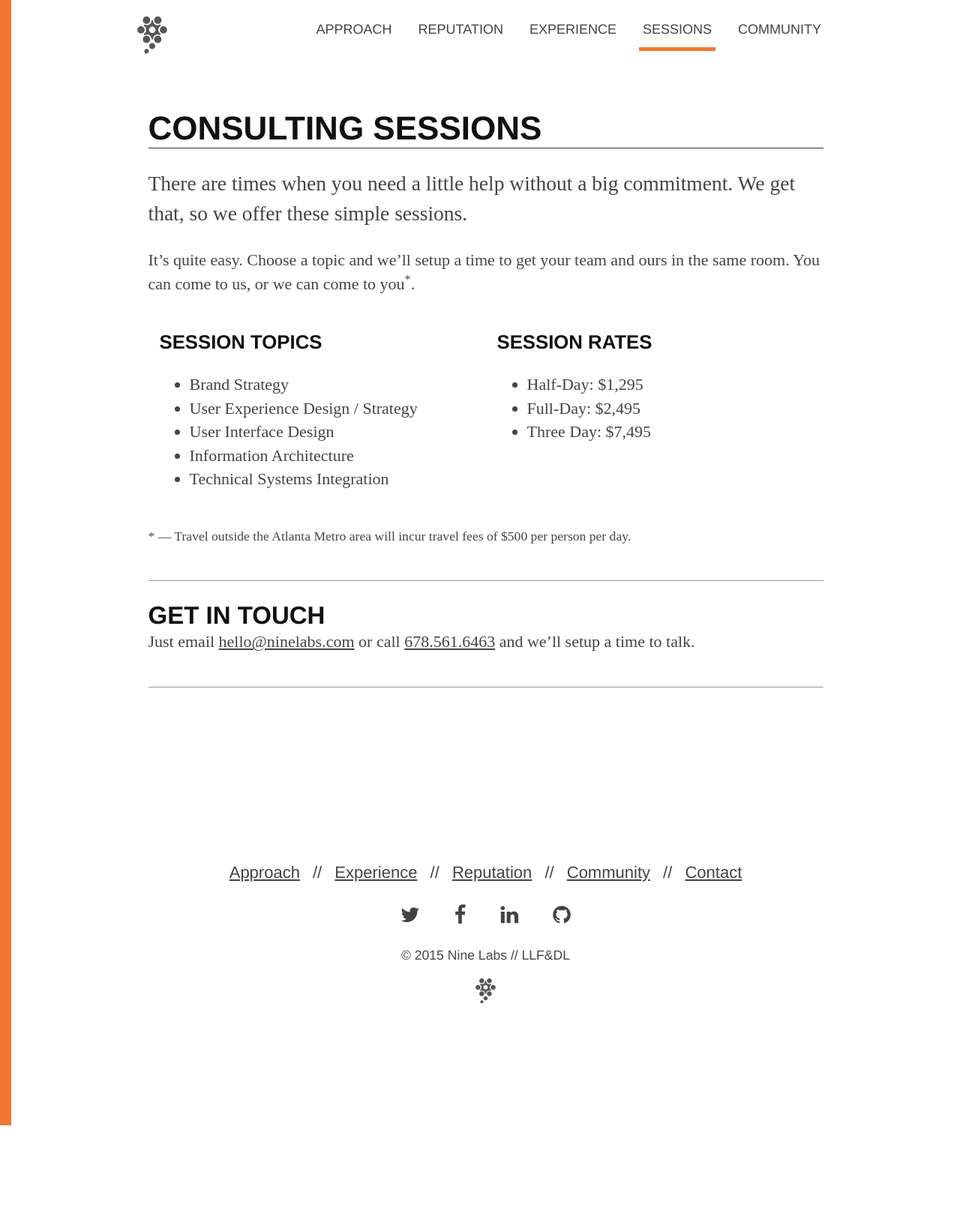
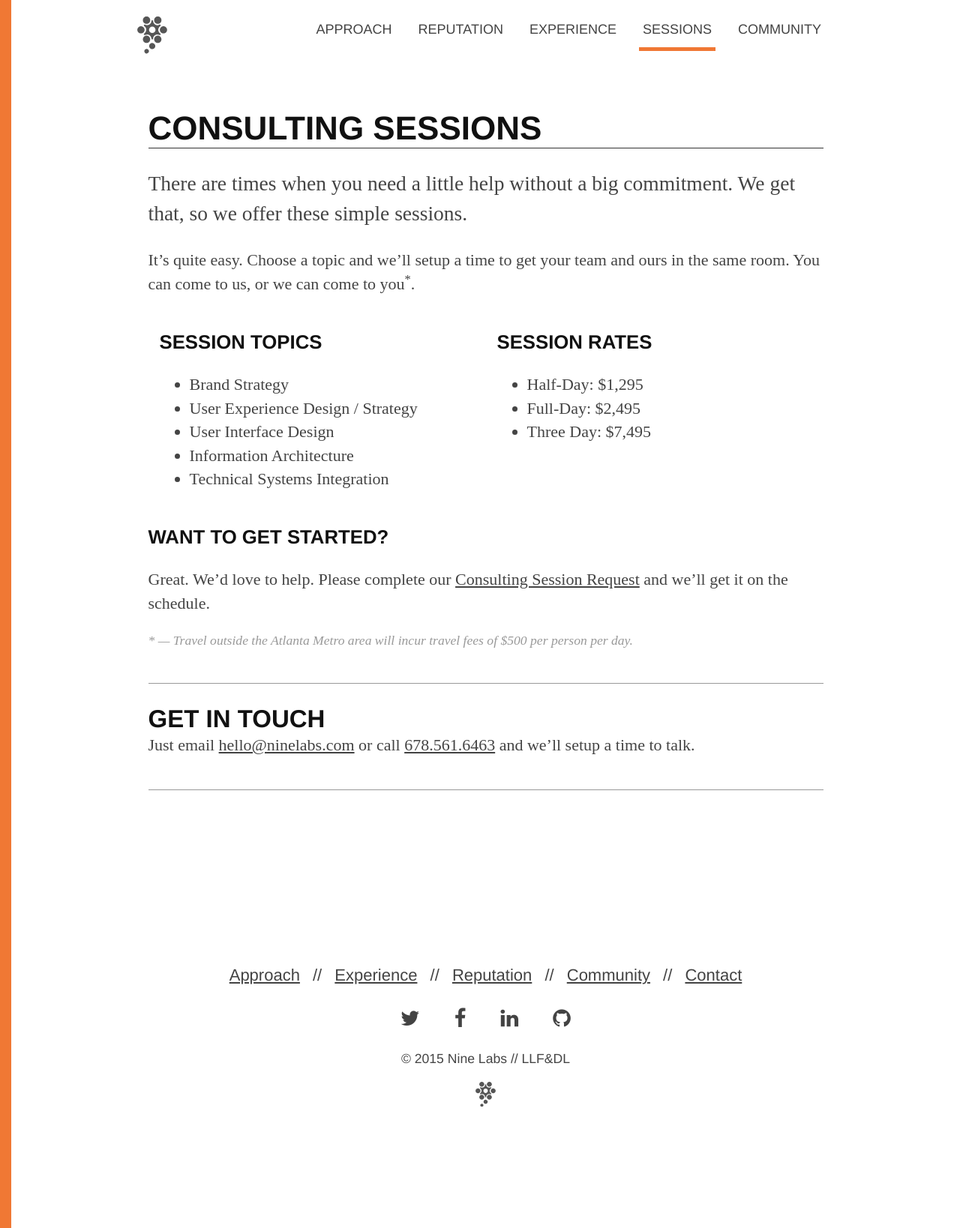
Before and after one commit to ninelabs/ninelabs.com, a Jekyll site: the page built from sessions/index.html, in a window 1280 px wide. Shown: the whole page at 75% size. Built offline with Jekyll 4.4.1, drawn with Linux system fonts in a browser that asks for light colours; nearby versions of some CDN libraries; Markdown is read by kramdown in place of the engine named in the settings; before the commit the page ends 1501 px from its top, so only the background shows below that.

Commit message:
session page content and new footnote class
Signed-off-by: J Cornelius <github@jcornelius.com>

```diff
--- a/css/styles.css
+++ b/css/styles.css
@@ -763,36 +763,47 @@ h1, h2, h3, h4, h5, h6 {
   font-size: 1.25em;
 }
 
-/* line 67, ../_sass/styles.scss */
+/* line 66, ../_sass/styles.scss */
 .media-object {
   padding: 8px 0;
 }
 
-/* line 77, ../_sass/styles.scss */
+/* line 76, ../_sass/styles.scss */
 .media-body p {
   margin: 0;
   padding: 0 0 1em;
 }
 
-/* line 85, ../_sass/styles.scss */
+/* line 83, ../_sass/styles.scss */
 .post-excerpt-container {
   border-bottom: 1px solid #999999;
   margin-bottom: 2em;
   padding-bottom: 2em;
 }
-/* line 92, ../_sass/styles.scss */
+/* line 90, ../_sass/styles.scss */
 .post-excerpt-container .post-meta p {
   color: #999999;
   font-size: .8em;
   margin: 5px 0 1em;
   padding: 0;
 }
-/* line 101, ../_sass/styles.scss */
+/* line 99, ../_sass/styles.scss */
 .post-excerpt-container .post-excerpt h3 {
   margin: 0 0 .5em;
 }
 
-/* line 116, ../_sass/styles.scss */
+/* line 109, ../_sass/styles.scss */
+.footnote {
+  color: #999999;
+  font-size: .8em;
+  font-style: italic;
+}
+/* line 113, ../_sass/styles.scss */
+.footnote:before {
+  content: "\0002A\000A0\02014\000A0";
+}
+
+/* line 123, ../_sass/styles.scss */
 #home h1 {
   font-size: 4em;
   line-height: 1em;
@@ -800,112 +811,112 @@ h1, h2, h3, h4, h5, h6 {
   text-transform: uppercase;
 }
 @media (max-width: 767px) {
-  /* line 116, ../_sass/styles.scss */
+  /* line 123, ../_sass/styles.scss */
   #home h1 {
     font-size: 1.5em;
   }
 }
-/* line 125, ../_sass/styles.scss */
+/* line 132, ../_sass/styles.scss */
 #home .lead {
   font-size: 1.5em;
 }
 @media (max-width: 767px) {
-  /* line 125, ../_sass/styles.scss */
+  /* line 132, ../_sass/styles.scss */
   #home .lead {
     font-size: 1em;
   }
 }
-/* line 131, ../_sass/styles.scss */
+/* line 138, ../_sass/styles.scss */
 #home .trio {
   border-top: 5px solid #f07834;
   margin-top: 3em;
   padding-top: 2em;
 }
-/* line 138, ../_sass/styles.scss */
+/* line 145, ../_sass/styles.scss */
 #home .skill:nth-child(2n+1) {
   clear: left;
 }
 @media (max-width: 767px) {
-  /* line 142, ../_sass/styles.scss */
+  /* line 149, ../_sass/styles.scss */
   #home .skill h3 {
     margin-bottom: 0;
     padding-bottom: 0;
   }
-  /* line 146, ../_sass/styles.scss */
+  /* line 153, ../_sass/styles.scss */
   #home .skill p {
     margin-top: 0;
     padding-top: 0;
   }
 }
 
-/* line 154, ../_sass/styles.scss */
+/* line 161, ../_sass/styles.scss */
 .skill {
   margin-bottom: 3em;
 }
-/* line 157, ../_sass/styles.scss */
+/* line 164, ../_sass/styles.scss */
 .skill h4 {
   border-bottom: 2px solid rgba(255, 255, 255, 0.2);
   padding-bottom: 1em;
 }
 
-/* line 174, ../_sass/styles.scss */
+/* line 181, ../_sass/styles.scss */
 .logos {
   margin-bottom: 2em;
 }
-/* line 177, ../_sass/styles.scss */
+/* line 184, ../_sass/styles.scss */
 .logos .logo {
   margin: 0 0 3em;
   text-align: center;
 }
-/* line 181, ../_sass/styles.scss */
+/* line 188, ../_sass/styles.scss */
 .logos .logo img {
   max-width: 70%;
 }
 
-/* line 186, ../_sass/styles.scss */
+/* line 193, ../_sass/styles.scss */
 .names {
   margin-bottom: 4em;
 }
-/* line 189, ../_sass/styles.scss */
+/* line 196, ../_sass/styles.scss */
 .names ul {
   margin: 0;
   padding: 0;
   width: auto;
 }
-/* line 194, ../_sass/styles.scss */
+/* line 201, ../_sass/styles.scss */
 .names li {
   padding: 0 .5em;
   margin: 0;
   list-style-type: none;
 }
 
-/* line 203, ../_sass/styles.scss */
+/* line 210, ../_sass/styles.scss */
 .quotes .quote {
   margin-bottom: 4em;
 }
-/* line 206, ../_sass/styles.scss */
+/* line 213, ../_sass/styles.scss */
 .quotes .quote:nth-of-type(odd) {
   clear: left;
 }
-/* line 210, ../_sass/styles.scss */
+/* line 217, ../_sass/styles.scss */
 .quotes .quote cite span {
   font-size: .75em;
 }
-/* line 211, ../_sass/styles.scss */
+/* line 218, ../_sass/styles.scss */
 .quotes .quote cite strong {
   color: #222222;
   display: block;
 }
 
-/* line 222, ../_sass/styles.scss */
+/* line 229, ../_sass/styles.scss */
 #team .the-huddle {
   margin-top: 3em;
 }
-/* line 225, ../_sass/styles.scss */
+/* line 232, ../_sass/styles.scss */
 #team .the-huddle .member {
   margin-bottom: 1.5em;
 }
-/* line 229, ../_sass/styles.scss */
+/* line 236, ../_sass/styles.scss */
 #team .the-huddle .member .meta {
   display: inline-block;
   position: relative;
@@ -914,7 +925,7 @@ h1, h2, h3, h4, h5, h6 {
   /*max-width: 120px;*/
   min-height: 100%;
 }
-/* line 240, ../_sass/styles.scss */
+/* line 247, ../_sass/styles.scss */
 #team .the-huddle .member .meta a {
   color: rgba(255, 255, 255, 0.3);
   font-size: 1.25em;
@@ -922,27 +933,27 @@ h1, h2, h3, h4, h5, h6 {
   text-indent: -999em;
   text-shadow: none;
 }
-/* line 246, ../_sass/styles.scss */
+/* line 253, ../_sass/styles.scss */
 #team .the-huddle .member .meta a:hover {
   color: rgba(255, 255, 255, 0.7);
   text-decoration: none;
 }
-/* line 252, ../_sass/styles.scss */
+/* line 259, ../_sass/styles.scss */
 #team .the-huddle .member .caption {
   display: inline-block;
   position: relative;
   width: 75%;
 }
-/* line 256, ../_sass/styles.scss */
+/* line 263, ../_sass/styles.scss */
 #team .the-huddle .member .caption h4 {
   margin: 0;
 }
-/* line 259, ../_sass/styles.scss */
+/* line 266, ../_sass/styles.scss */
 #team .the-huddle .member .caption p {
   font-size: .75em;
   margin: 0;
 }
-/* line 263, ../_sass/styles.scss */
+/* line 270, ../_sass/styles.scss */
 #team .the-huddle .member .caption .label {
   color: #333333;
   display: inline-block;
@@ -951,58 +962,58 @@ h1, h2, h3, h4, h5, h6 {
   text-shadow: none;
 }
 
-/* line 290, ../_sass/styles.scss */
+/* line 297, ../_sass/styles.scss */
 #community .media {
   border-top: 1px solid #555555;
 }
-/* line 293, ../_sass/styles.scss */
+/* line 300, ../_sass/styles.scss */
 #community .media-object img {
   margin-top: 1em;
   max-width: 120px;
 }
-/* line 297, ../_sass/styles.scss */
+/* line 304, ../_sass/styles.scss */
 #community .media-body h3 {
   margin-bottom: 0;
 }
 
-/* line 307, ../_sass/styles.scss */
+/* line 314, ../_sass/styles.scss */
 .notes-list h1 small {
   color: #999999;
   font-size: .5em;
   font-weight: 400;
 }
 
-/* line 315, ../_sass/styles.scss */
+/* line 322, ../_sass/styles.scss */
 .labnotes header {
   border-bottom: 1px solid #999999;
   margin-bottom: 2em;
   padding-bottom: .5em;
 }
-/* line 319, ../_sass/styles.scss */
+/* line 326, ../_sass/styles.scss */
 .labnotes header h2 {
   line-height: .9em;
   margin: 0;
 }
-/* line 323, ../_sass/styles.scss */
+/* line 330, ../_sass/styles.scss */
 .labnotes header h4 {
   color: #555555;
   margin: 0;
 }
-/* line 328, ../_sass/styles.scss */
+/* line 335, ../_sass/styles.scss */
 .labnotes .note-meta {
   color: #555555;
   font-size: .65em;
 }
-/* line 332, ../_sass/styles.scss */
+/* line 339, ../_sass/styles.scss */
 .labnotes h3 {
   color: #555555;
 }
-/* line 335, ../_sass/styles.scss */
+/* line 342, ../_sass/styles.scss */
 .labnotes iframe.twitter-tweet {
   margin-left: 40px !important;
 }
 
-/* line 340, ../_sass/styles.scss */
+/* line 347, ../_sass/styles.scss */
 blockquote {
   border-color: #f07834;
   border-style: solid;
@@ -1010,61 +1021,61 @@ blockquote {
   margin-left: 0;
   padding-left: 20px;
 }
-/* line 346, ../_sass/styles.scss */
+/* line 353, ../_sass/styles.scss */
 blockquote i, blockquote em {
   display: block;
   color: #999999;
   font-size: .7em;
   margin: .75em 0 0 1em;
 }
-/* line 351, ../_sass/styles.scss */
+/* line 358, ../_sass/styles.scss */
 blockquote i:before, blockquote em:before {
   content: "\2014\00a0";
 }
 
-/* line 357, ../_sass/styles.scss */
+/* line 364, ../_sass/styles.scss */
 .notes-page-navigation {
   border-top: 1px solid #999999;
   font-size: .8em;
   margin-top: 2em;
   padding-top: 1em;
 }
-/* line 366, ../_sass/styles.scss */
+/* line 373, ../_sass/styles.scss */
 .notes-page-navigation .right {
   text-align: right;
 }
 
-/* line 380, ../_sass/styles.scss */
+/* line 387, ../_sass/styles.scss */
 .docs-list .docs-excerpt {
   border-top: 1px solid #999999;
 }
-/* line 383, ../_sass/styles.scss */
+/* line 390, ../_sass/styles.scss */
 .docs-list .docs-excerpt h3 {
   margin-bottom: 0;
   padding-bottom: 0;
 }
-/* line 387, ../_sass/styles.scss */
+/* line 394, ../_sass/styles.scss */
 .docs-list .docs-excerpt p {
   margin-top: 0;
   padding-top: 0;
 }
 
-/* line 396, ../_sass/styles.scss */
+/* line 403, ../_sass/styles.scss */
 .docs .post ol li {
   list-style-type: decimal;
   padding-top: .75em;
   margin-bottom: .125em;
 }
-/* line 400, ../_sass/styles.scss */
+/* line 407, ../_sass/styles.scss */
 .docs .post ol li ol li {
   list-style-type: lower-latin;
 }
-/* line 402, ../_sass/styles.scss */
+/* line 409, ../_sass/styles.scss */
 .docs .post ol li ol li ol li {
   list-style-type: lower-roman;
 }
 
-/* line 412, ../_sass/styles.scss */
+/* line 419, ../_sass/styles.scss */
 .docs-disclaimer p {
   border-left: 5px solid #f07834;
   margin: 1em 0;
@@ -1073,23 +1084,23 @@ blockquote i:before, blockquote em:before {
   font-style: italic;
 }
 
-/* line 425, ../_sass/styles.scss */
+/* line 432, ../_sass/styles.scss */
 .footer-contact {
   border-bottom: 1px solid #999999;
   border-top: 1px solid #999999;
   margin-top: 2em;
   padding-bottom: 1em;
 }
-/* line 430, ../_sass/styles.scss */
+/* line 437, ../_sass/styles.scss */
 .footer-contact h2 {
   margin-bottom: 0;
 }
-/* line 433, ../_sass/styles.scss */
+/* line 440, ../_sass/styles.scss */
 .footer-contact p {
   margin-top: 0;
 }
 
-/* line 442, ../_sass/styles.scss */
+/* line 449, ../_sass/styles.scss */
 #contact h2 {
   font-family: "ff-tisa-web-pro", serif;
   font-style: italic;
@@ -1097,37 +1108,37 @@ blockquote i:before, blockquote em:before {
   text-transform: none;
 }
 
-/* line 449, ../_sass/styles.scss */
+/* line 456, ../_sass/styles.scss */
 .contact-options {
   margin-bottom: 3em;
 }
 
-/* line 453, ../_sass/styles.scss */
+/* line 460, ../_sass/styles.scss */
 .contact-option {
   font-size: 1.25em;
   margin: 0;
   padding: 0;
 }
 
-/* line 462, ../_sass/styles.scss */
+/* line 469, ../_sass/styles.scss */
 #jobs .job, #jobs .how-we-work, #jobs .get-in-touch {
   border-top: 1px solid #f07834;
 }
-/* line 465, ../_sass/styles.scss */
+/* line 472, ../_sass/styles.scss */
 #jobs .job {
   padding: 1.5em;
 }
-/* line 467, ../_sass/styles.scss */
+/* line 474, ../_sass/styles.scss */
 #jobs .job .fa {
   color: #9fe32c;
 }
-/* line 470, ../_sass/styles.scss */
+/* line 477, ../_sass/styles.scss */
 #jobs .job .job-meta {
   color: #aaa;
   font-size: .9em;
 }
 
-/* line 480, ../_sass/styles.scss */
+/* line 487, ../_sass/styles.scss */
 footer {
   font-family: "freight-sans-pro", "helvetica neue", helvetica, sans-serif;
   margin: 0;
@@ -1135,35 +1146,35 @@ footer {
   text-align: center;
 }
 @media (max-width: 767px) {
-  /* line 480, ../_sass/styles.scss */
+  /* line 487, ../_sass/styles.scss */
   footer {
     padding: 0 0 2em;
   }
 }
-/* line 488, ../_sass/styles.scss */
+/* line 495, ../_sass/styles.scss */
 footer nav {
   margin: 1.5em 0 1em;
 }
-/* line 490, ../_sass/styles.scss */
+/* line 497, ../_sass/styles.scss */
 footer nav a {
   padding: 0 .5em;
 }
-/* line 494, ../_sass/styles.scss */
+/* line 501, ../_sass/styles.scss */
 footer .social {
   margin-bottom: 1em;
 }
-/* line 496, ../_sass/styles.scss */
+/* line 503, ../_sass/styles.scss */
 footer .social a {
   display: inline-block;
   font-size: 1.25em;
   margin: 0 20px;
 }
-/* line 502, ../_sass/styles.scss */
+/* line 509, ../_sass/styles.scss */
 footer .copyright {
   font-size: .8em;
 }
 
-/* line 522, ../_sass/styles.scss */
+/* line 529, ../_sass/styles.scss */
 pre {
   border: none;
   padding: 0;
--- a/sessions/index.html
+++ b/sessions/index.html
@@ -33,7 +33,9 @@ pid: sessions
       </ul>
     </div>
   </div>
-  <p><small>* &mdash; Travel outside the Atlanta Metro area will incur travel fees of $500 per person per day.</small></p>
+  <h3>Want to Get Started?</h3>
+  <p>Great. We&rsquo;d love to help. Please complete our <a href="https://ninelabs.wufoo.com/payment/consulting-session-request/">Consulting Session Request</a> and we&rsquo;ll get it on the schedule.</p>
+  <p class="footnote">Travel outside the Atlanta Metro area will incur travel fees of $500 per person per day.</small></p>
 
 </section>
 
```
Also changed, not shown: _sass/styles.scss (+9 -2 lines), css/styleguide.css (+85 -74 lines).
